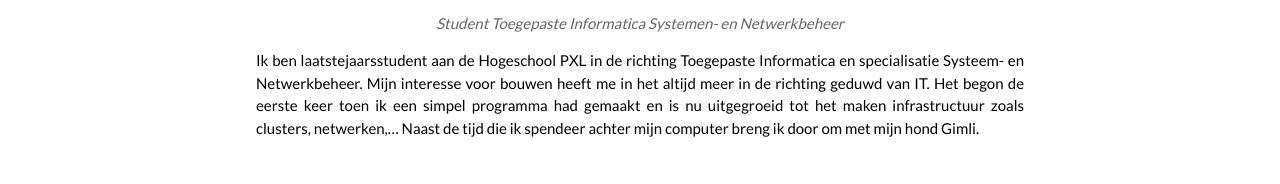
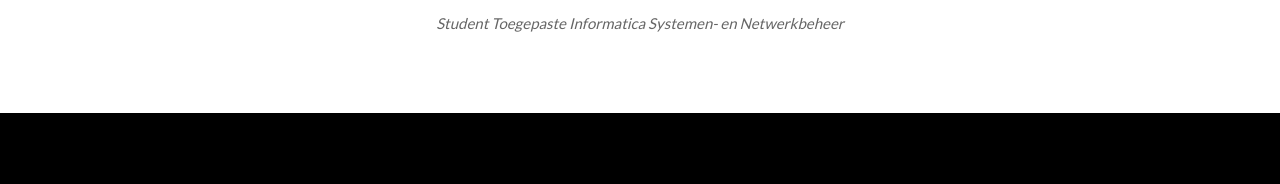
Before and after one commit to BerreMertens/BerreMertens.github.io, a plain HTML site: page index.html in a window 1280 px wide. Shown: the part 604-788 px from the top of the page. Drawn offline with nearby package versions, Linux system fonts and the light colour scheme.

Commit message:
Update index.html

```diff
--- a/index.html
+++ b/index.html
@@ -44,8 +44,7 @@ body {font-family: "Lato", sans-serif}
 
     </div>
     <p class="w3-opacity"><i>Student Toegepaste Informatica Systemen- en Netwerkbeheer</i></p>
-    <p class="w3-justify">Ik ben laatstejaarsstudent aan de Hogeschool PXL in de richting Toegepaste Informatica en specialisatie Systeem- en Netwerkbeheer. Mijn interesse voor bouwen heeft me in het altijd meer in de richting geduwd van IT. Het begon de eerste keer toen ik een simpel programma had gemaakt en is nu uitgegroeid tot het maken infrastructuur zoals clusters, netwerken,…
-Naast de tijd die ik spendeer achter mijn computer breng ik door om met mijn hond Gimli.
+    <p class="w3-justify">
 </p>
 
   </div>
```
